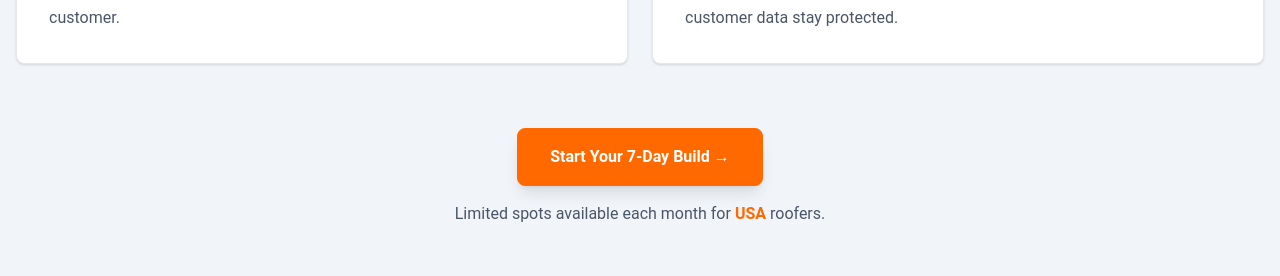
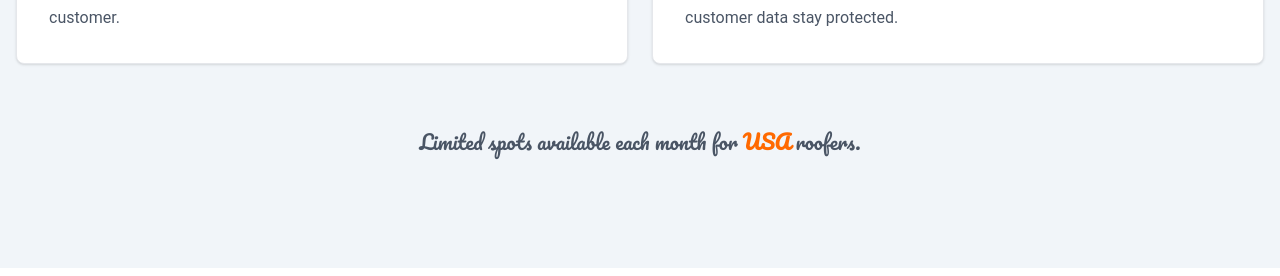
Before and after one commit to habibapanna/landing-page-project, a React (Vite) app: page / in a window 1280 px wide. Shown: the part 4000-4276 px from the top of the page. Built offline with nearby package versions, Linux system fonts and the light colour scheme.

Commit message:
added cursive

```diff
--- a/index.html
+++ b/index.html
@@ -5,6 +5,7 @@
     <link rel="icon" type="image/svg+xml" href="/stats (1).png" />
     <meta name="viewport" content="width=device-width, initial-scale=1.0" />
     <title>RoofLaunchTX</title>
+    <link href="https://fonts.googleapis.com/css2?family=Pacifico&display=swap" rel="stylesheet">
   </head>
   <body>
     <div id="root"></div>
--- a/src/components/Process.jsx
+++ b/src/components/Process.jsx
@@ -114,16 +114,12 @@ const Process = () => {
           ))}
         </div>
 
-        {/* Bottom CTA */}
-        <div className="mt-16 text-center">
-          <button className="bg-orange-500  hover:bg-white transition-all duration-500 hover:text-orange-500 border border-orange-500 cursor-pointer text-white font-semibold px-8 py-4 rounded-lg shadow-lg">
-            Start Your 7-Day Build →
-          </button>
-
-          <p className="mt-4 text-sm md:text-base text-gray-600">
-            Limited spots available each month for <span className="text-orange-500 font-semibold">USA</span> roofers.
-          </p>
-        </div>
+     {/* Bottom CTA */}
+<div className="mt-16 text-center">
+  <p className="mt-4 text-lg md:text-xl text-gray-600" style={{ fontFamily: "'Pacifico', cursive" }}>
+    Limited spots available each month for <span className="text-orange-500 font-semibold uppercase">USA</span> roofers.
+  </p>
+</div>
 
       </div>
     </section>
```
